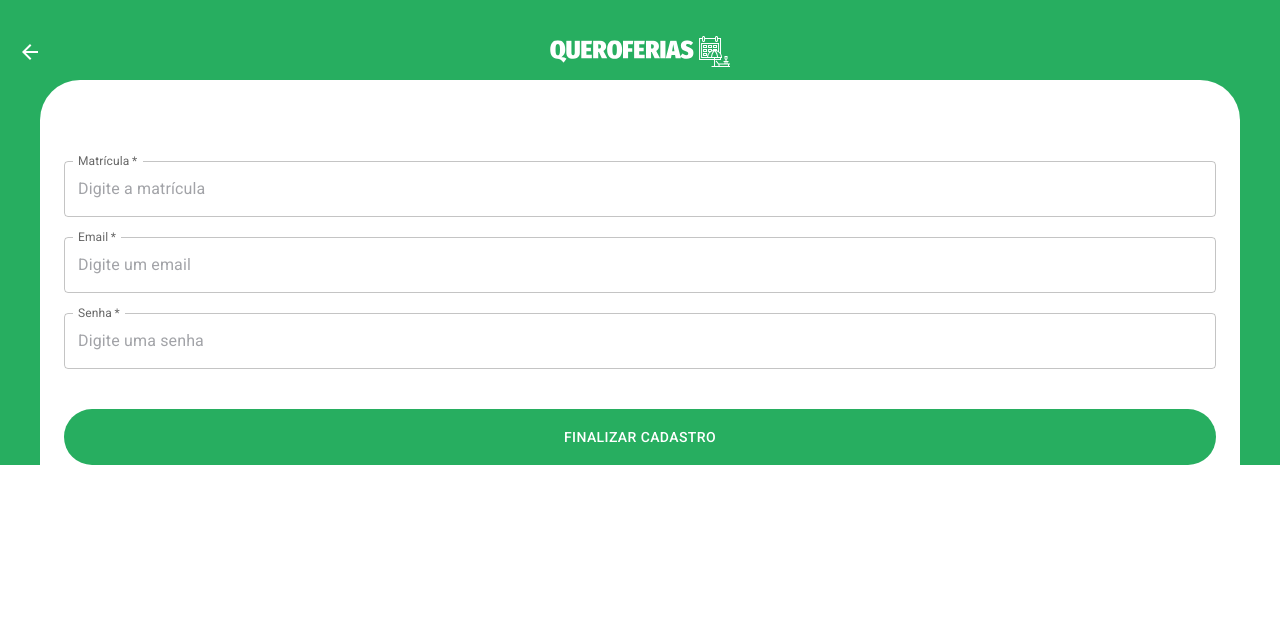
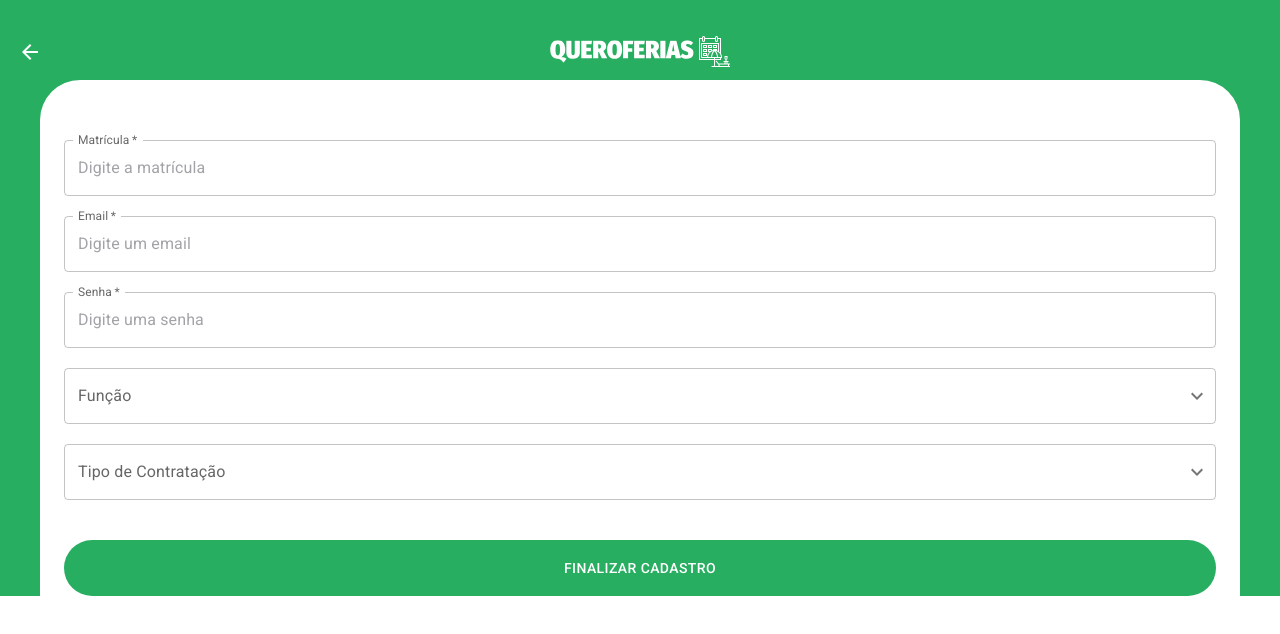
Before and after one commit to GuiSilveira/Frontend-QueroFerias, a React (Vite) app: page / in a window 1280 px wide. Shown: the top 634 px of the page. Built offline with nearby package versions, Linux system fonts and the light colour scheme.

Commit message:
Tela de registro finalizada

```diff
--- a/src/components/DefaultSelect/index.tsx
+++ b/src/components/DefaultSelect/index.tsx
@@ -1,5 +1,42 @@
-const DefaultSelect = () => {
-    return
+import {
+    MenuItem,
+    Select,
+    FormControl,
+    InputLabel,
+    ExtendButtonBase,
+    MenuItemTypeMap,
+} from '@mui/material'
+import KeyboardArrowDownIcon from '@mui/icons-material/KeyboardArrowDown'
+
+type PropTypes = {
+    label: string
+    labelId: string
+    options: React.ReactNode[]
+}
+
+const DefaultSelect = ({ label, labelId, options }: PropTypes) => {
+    return (
+        <FormControl fullWidth>
+            <InputLabel
+                id={labelId}
+                sx={{
+                    marginTop: '20px',
+                }}
+            >
+                {label}
+            </InputLabel>
+            <Select
+                labelId={labelId}
+                label={label}
+                IconComponent={KeyboardArrowDownIcon}
+                sx={{
+                    marginTop: '20px',
+                }}
+            >
+                {...options}
+            </Select>
+        </FormControl>
+    )
 }
 
 export default DefaultSelect
--- a/src/components/RoundedCornerContainer/index.tsx
+++ b/src/components/RoundedCornerContainer/index.tsx
@@ -1,16 +1,17 @@
 import { Container } from '@mui/material'
 
 type PropType = {
+    paddingTop: string
     children: JSX.Element[]
 }
-const RoundedCornerContainer = ({ children }: PropType) => {
+const RoundedCornerContainer = ({ paddingTop, children }: PropType) => {
     return (
         <Container
             sx={{
                 backgroundColor: 'white',
                 width: '100%',
                 borderRadius: '40px 40px 0 0',
-                paddingTop: '3.8rem',
+                paddingTop: { paddingTop },
             }}
         >
             {...children}
--- a/src/pages/Login/index.tsx
+++ b/src/pages/Login/index.tsx
@@ -39,7 +39,7 @@ const Login = () => {
                 </Typography>
             </Box>
 
-            <RoundedCornerContainer>
+            <RoundedCornerContainer paddingTop="3.5rem">
                 <DefaultInput
                     focus={focusMatricula}
                     setFocus={setFocusMatricula}
--- a/src/pages/Register/index.tsx
+++ b/src/pages/Register/index.tsx
@@ -1,4 +1,4 @@
-import { Box, IconButton } from '@mui/material'
+import { Box, IconButton, MenuItem } from '@mui/material'
 import { useState } from 'react'
 import DefaultButton from '../../components/DefaultButton'
 import DefaultContainer from '../../components/DefaultContainer'
@@ -7,6 +7,7 @@ import RoundedCornerContainer from '../../components/RoundedCornerContainer'
 import Logo from '../../assets/logo.svg'
 import ArrowBackIcon from '@mui/icons-material/ArrowBack'
 import { useTheme } from '@mui/material/styles'
+import DefaultSelect from '../../components/DefaultSelect'
 
 const Register = () => {
     const [focusMatricula, setFocusMatricula] = useState<boolean>(false)
@@ -50,7 +51,7 @@ const Register = () => {
                     }}
                 />
             </Box>
-            <RoundedCornerContainer>
+            <RoundedCornerContainer paddingTop="2.5rem">
                 <DefaultInput
                     focus={focusMatricula}
                     setFocus={setFocusMatricula}
@@ -72,6 +73,30 @@ const Register = () => {
                     placeholder="Digite uma senha"
                     type="password"
                 />
+                <DefaultSelect
+                    label={'Função'}
+                    labelId={'funcao'}
+                    options={[
+                        <MenuItem key="funcionario" value="funcionario">
+                            Funcionário
+                        </MenuItem>,
+                        <MenuItem key="gestor" value="gestor">
+                            Gestor
+                        </MenuItem>,
+                    ]}
+                />
+                <DefaultSelect
+                    label={'Tipo de Contratação'}
+                    labelId={'tipoContratacao'}
+                    options={[
+                        <MenuItem key="clt" value="clt">
+                            CLT
+                        </MenuItem>,
+                        <MenuItem key="pj" value="pj">
+                            PJ
+                        </MenuItem>,
+                    ]}
+                />
                 <DefaultButton content="Finalizar Cadastro" />
             </RoundedCornerContainer>
         </DefaultContainer>
```
